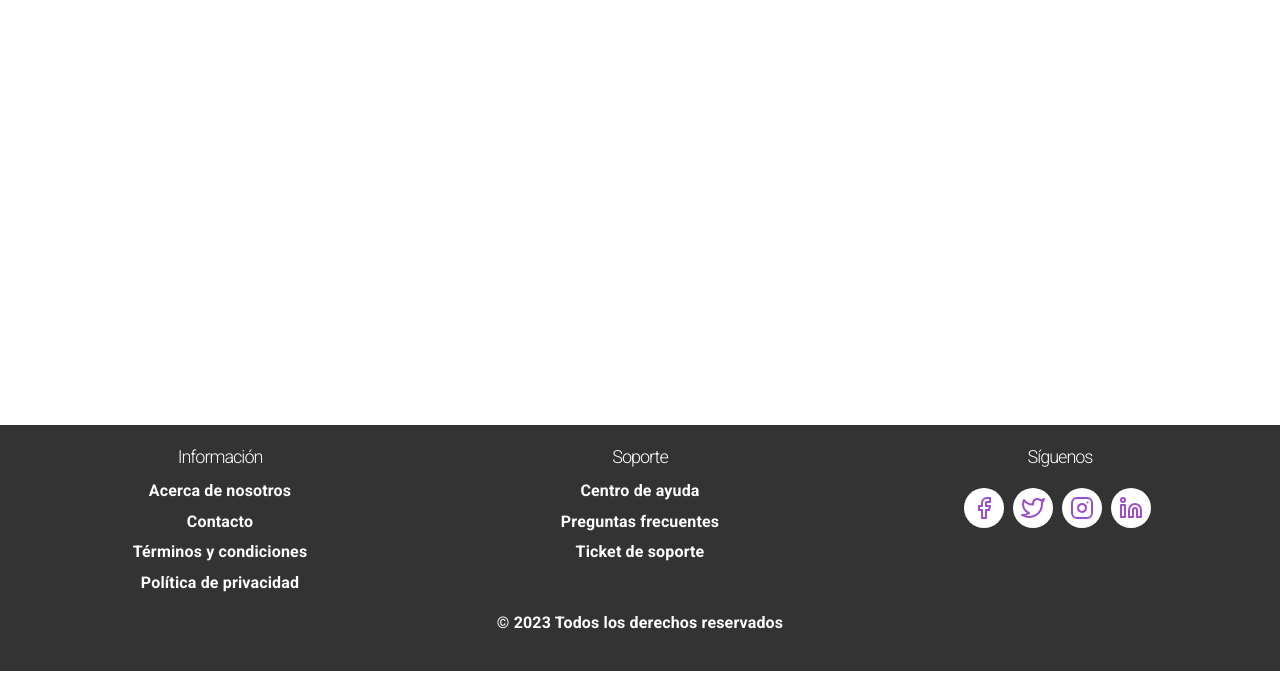
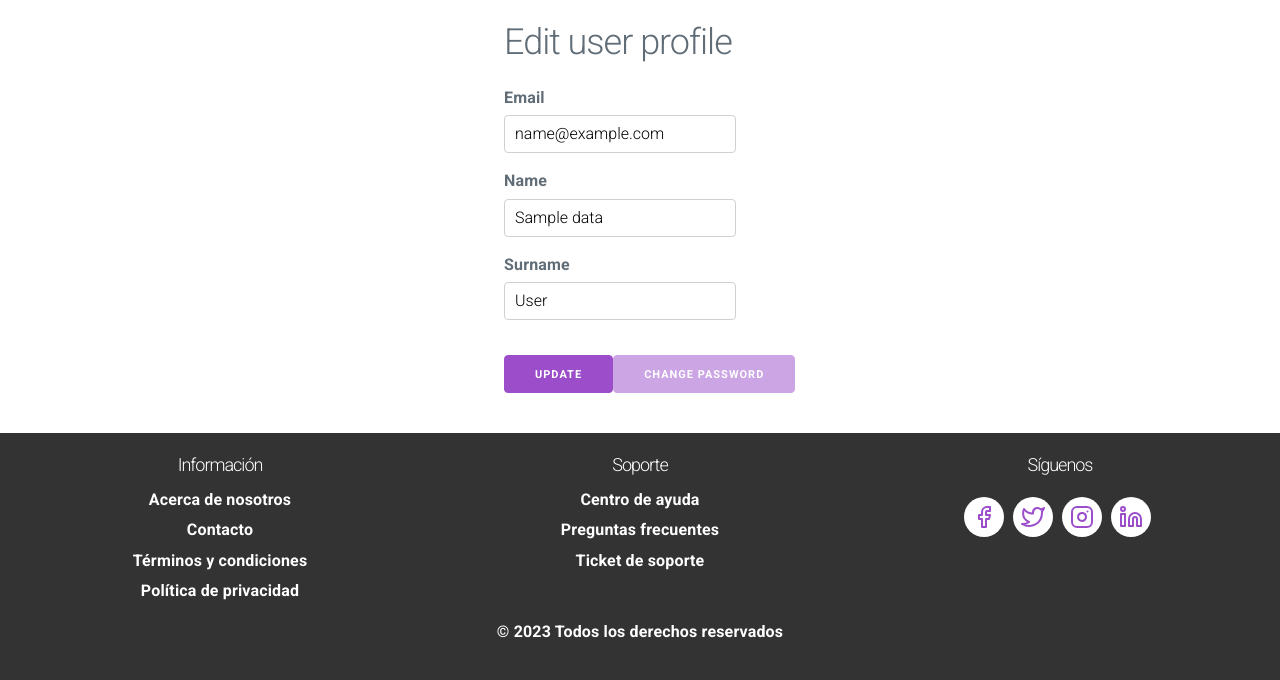
Before and after one commit to JuanelopS/Ticket-Hub, a PHP site: template www/views/user/update.php in a window 1280 px wide. Shown: the part 129-809 px from the top of the page. Run offline with PHP 8.4, Linux system fonts and the light colour scheme; the template is opened without the code that fills it: most values are stand-ins (such as "Sample title", 1, 10 or a date in 2020); some libraries are stand-ins or nearby versions.

Commit message:
added update user function (only name/surname for now)

```diff
--- a/www/assets/css/footer.css
+++ b/www/assets/css/footer.css
@@ -51,7 +51,7 @@
   border-radius: 50%;
   background-color: #fff;
   color: #9b4dca;
-  transition: background-color 0.3s ease;
+  transition: background-color 0.4s ease;
 }
 
 .footer-social-icons a:hover {
--- a/www/assets/css/main.css
+++ b/www/assets/css/main.css
@@ -8,6 +8,8 @@
 
 html, body {
   height: 100%;
+  -ms-user-select: none; /* IE 10 and IE 11 */
+  user-select: none; /* Standard syntax */
 }
 
 .container {
@@ -61,14 +63,26 @@ th {
   font-weight: bold;
 }
 
+td {
+  align-items: center;
+}
+
 .feather {
   cursor: pointer;
 }
 
 .feather-x-octagon {
   color: red;
+  margin: 5px 4px;
 }
 
 .feather-edit {
   color: #9b4dca;
+  margin: 5px 4px;
 }
+
+.update_buttons{
+  display: flex;
+  margin-top: 2rem;
+  justify-content: space-between;
+}
--- a/www/assets/js/tables.js
+++ b/www/assets/js/tables.js
@@ -1,3 +1,4 @@
+
 let btnDelete = document.querySelectorAll(".btn_delete");
 let btnUpdate = document.querySelectorAll(".btn_update");
 
--- a/www/database/DatabaseClass.php
+++ b/www/database/DatabaseClass.php
@@ -1,4 +1,8 @@
 <?php
+
+/* TODO: FUNCTION TO CREATE BACKUP DATABASE */
+/* TODO: TIME ZONE DATABASE SERVER */
+
 
 require_once $_SERVER['DOCUMENT_ROOT'] . "/config/constants.php";
 
@@ -16,7 +20,7 @@ abstract class Database
     abstract protected static function get();
     abstract protected static function insert();
     abstract protected static function delete($id);
-    abstract protected static function update($id);
+    abstract protected static function update($data, $query);
 
     /* OPEN / CLOSE CONNECTIONS */
 
--- a/www/views/layout/footer.php
+++ b/www/views/layout/footer.php
@@ -36,6 +36,9 @@
 <script>
     feather.replace()
 </script>
+<?php if(isset($tables)): ?>
+    <script src='../../assets/js/tables.js'></script>
+<?php endif; ?>
 </body>
 
 </html>
--- a/www/views/user/login.php
+++ b/www/views/user/login.php
@@ -5,7 +5,7 @@
         <h2>Login</h2>
         <form action="/login/check" method="POST">
             <label for="email">Email</label>
-            <input type="email" name="email" id="email" required>
+            <input type="email" name="email" id="email" required autofocus>
             <label for="password">Password</label>
             <input type="password" name="password" id="password" required>
             <input type="submit" value="Login">
--- a/www/views/user/register.php
+++ b/www/views/user/register.php
@@ -4,7 +4,7 @@
             <!-- TODO: set max/min characters in form -->
             <form action="/user/exec_register" method="POST">
                 <label for="email">Email</label>
-                <input type="email" name="email" id="email" required>
+                <input type="email" name="email" id="email" required autofocus>
                 <label for="password">Password</label>
                 <input type="password" name="password" id="password" required>
                 <label for="name">Name</label>
--- a/www/views/user/update.php
+++ b/www/views/user/update.php
@@ -0,0 +1,18 @@
+    <div class="row">
+        <div class="column column-20 column-offset-40">
+            <h2>Edit user profile</h2>
+            <!-- TODO: set max/min characters in form -->
+            <form action="<?= "/user/exec_update/" . $data['id'] ?>" method="POST">
+                <label for="email">Email</label>
+                <input type="email" name="email" id="email" value="<?= $data['email'] ?>" readonly>
+                <label for="name">Name</label>
+                <input type="text" name="name" id="name" value="<?= $data['name'] ?>" required>
+                <label for="surname">Surname</label>
+                <input type="text" name="surname" id="surname" value="<?= $data['surname'] ?>" required>
+                <div class="update_buttons">
+                    <input type="submit" value="Update" name="action_update">
+                    <input type="submit" value="Change Password" name="action_change_password" disabled>
+                </div>
+            </form>
+        </div>
+    </div>
```
Also changed, not shown: www/controllers/UserController.php (+40 -6 lines), www/models/UserModel.php (+4 -10 lines), www/views/user/list.php (renamed from www/views/user/user.php, +5 -3 lines).
